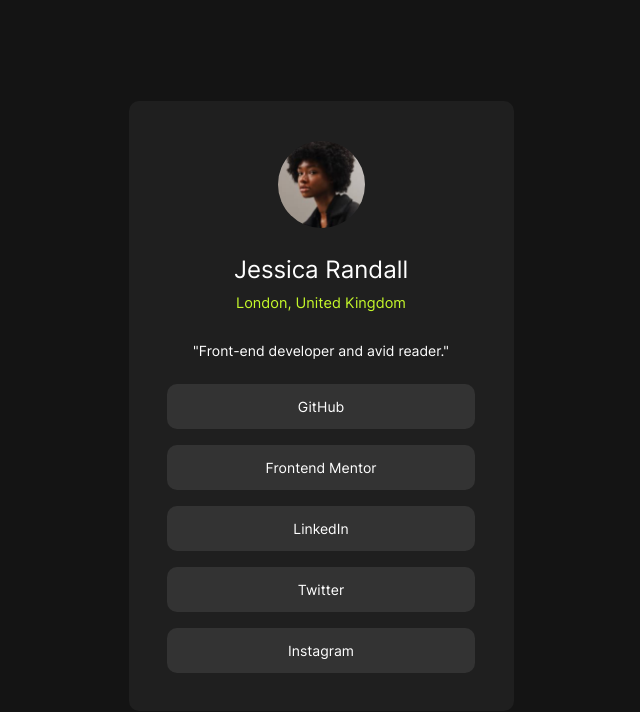
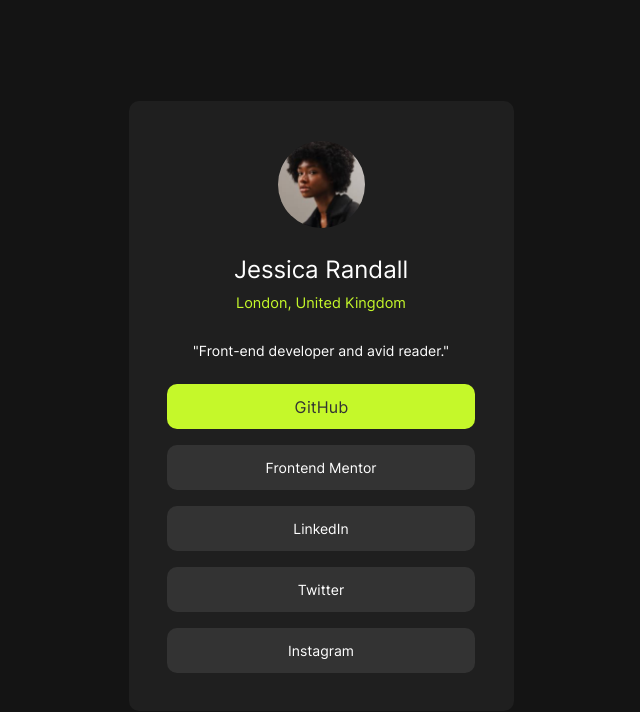
Before and after one commit to jsemenborodas/social-link-profile, a plain HTML site: page index.html in a window 1280 px wide. In both pictures the pointer is over the item "GitHub". Shown: the whole page, without its empty margins (319-959 px from the left). Drawn offline with Linux system fonts and the light colour scheme.

Commit message:
feat: add hover effects

```diff
--- a/style.css
+++ b/style.css
@@ -144,4 +144,14 @@ li a{
     .page__links{
         width: 80%;
     }
+
+    li:hover{
+        background: var(--green);
+    }
+
+    li:hover a{
+        color: var(--grey-700);
+        transform: scale(1.15);
+        transition: transform 1s;
+    }
 }
```
